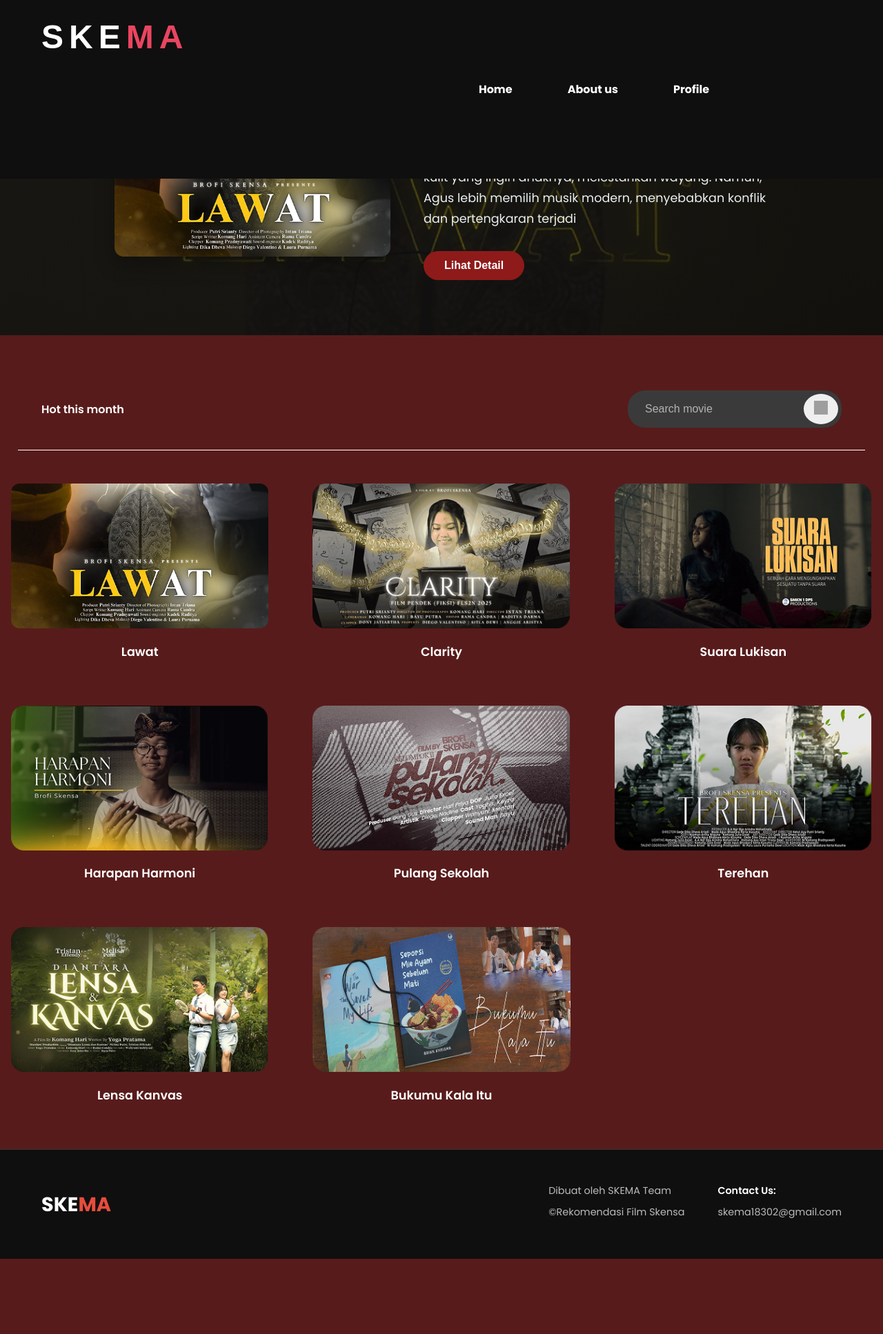
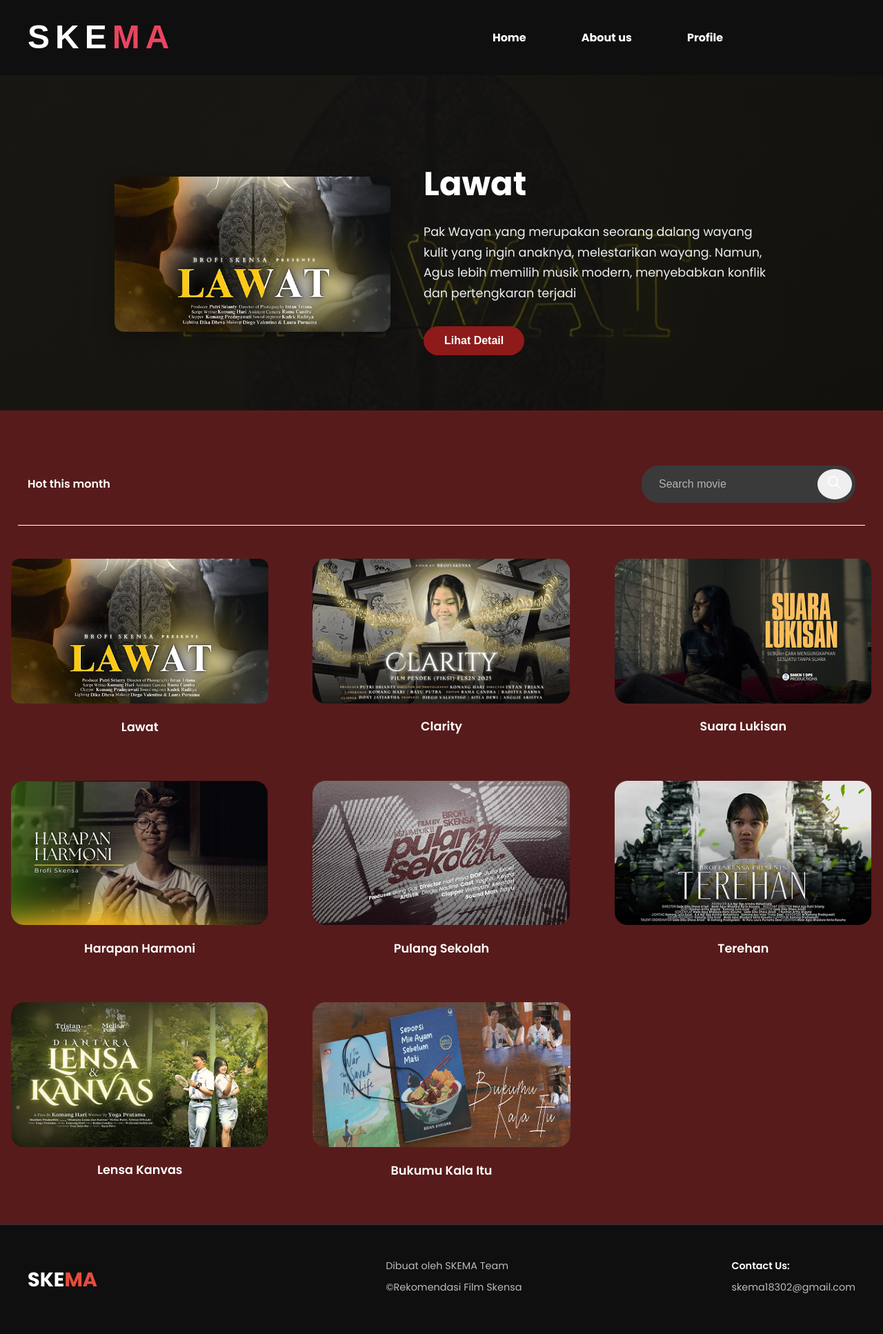
Before and after one commit to onnyfridayanti30/SKEMA-, a PHP site: page /home.php in a window 1280 px wide. Shown: the whole page at 69% size. Before the commit the page ends 1825 px from the top, so only its background shows below. Run offline with PHP 8.4, Linux system fonts and the light colour scheme; some web fonts are replaced; grey boxes are pictures that could not be loaded.

Commit message:
Mengunggah file proyek

```diff
--- a/home/home.css
+++ b/home/home.css
@@ -15,14 +15,14 @@ body {
 .container {
     max-width: 1200px;
     margin: 0 auto;
-    padding: 0 20px;
+
 }
 
 /* Header */
 .header {
+
+    padding: 1rem 0;
     background-color: #0f0f0f;
-    padding: 1rem 0;
-    position: fixed;
     top: 0;
     width: 100%;
     z-index: 1000;
@@ -39,7 +39,6 @@ body {
             font-size: 48px;
             font-weight: 700;
             color: white;
-            margin-bottom: 150px;
             letter-spacing: 8px;
         }
 
@@ -213,7 +212,7 @@ body {
     border-radius: 50%;
     cursor: pointer;
     font-size: 1rem;
-    transition: background-color 0.3s ease;
+
 }
 
 .search-btn img {
@@ -222,9 +221,7 @@ body {
 
 }
 
-.search-btn:hover {
-    background-color: #d8050500;
-}
+
 
 .section-line {
     border: none;
@@ -298,7 +295,7 @@ body {
 
 .footer-info {
     display: flex;
-    gap: 3rem;
+    gap:19rem;
     align-items: center;
 }
 
@@ -313,6 +310,7 @@ body {
     color: #ffffff;
     font-weight: 600;
 }
+
 
 /* Responsive Design */
 @media (max-width: 768px) {
--- a/home/home.php
+++ b/home/home.php
@@ -44,7 +44,7 @@
       <h3>Hot this month</h3>
       <div class="search-container">
         <input type="text" class="search-box" placeholder="Search movie">
-        <button class="search-btn"><img src="icon-search.png" alt="Search"></button>
+        <button class="search-btn"><img src="image/ikon.png" alt="Search"></button>
       </div>
     </div>
   </div>
```
Also changed, not shown: home/image/ikonnew.png (added).
